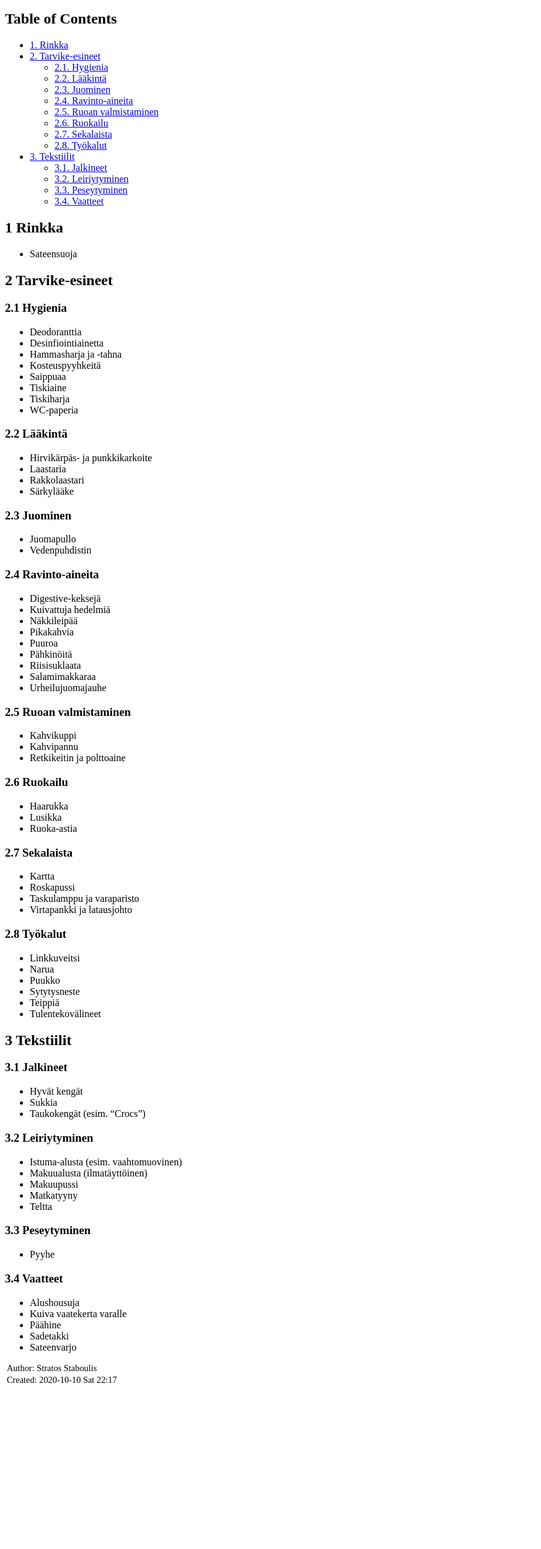
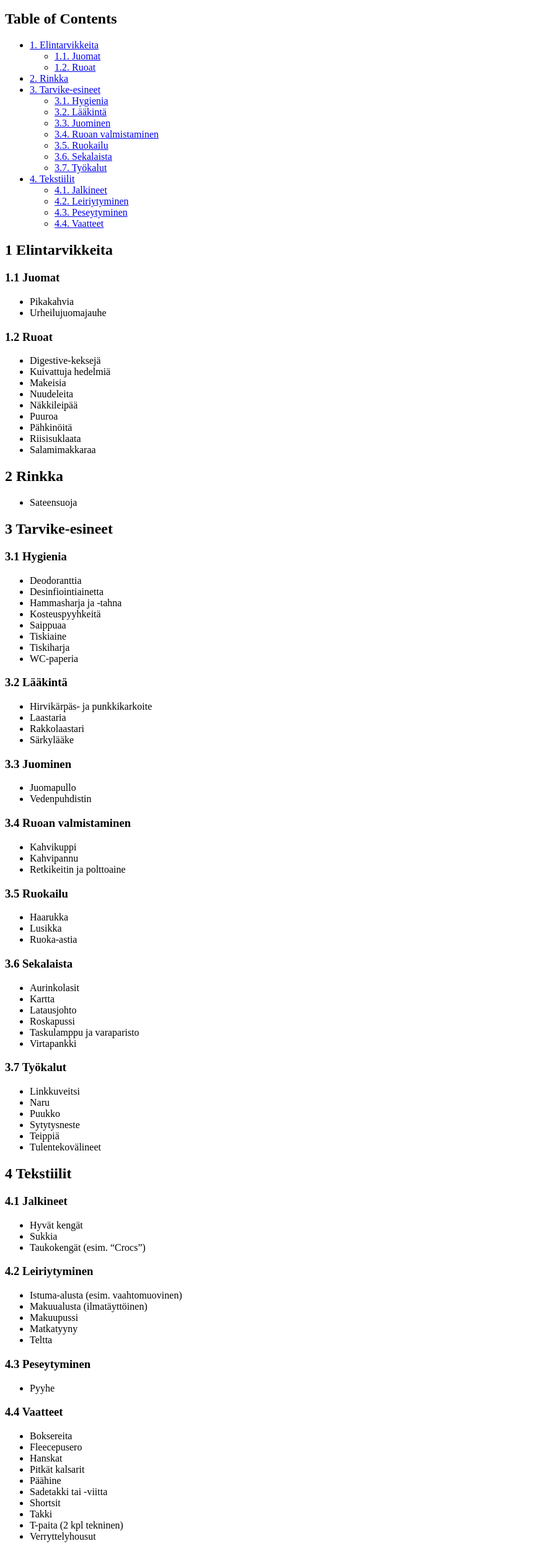
Before and after one commit to malmgrek/vaellus, a plain HTML site: page index.html in a window 1280 px wide. Shown: the part 61-2560 px from the top of the page at 62% size, without its empty margins (0-873 px from the left). Before the commit the page ends 2304 px from the top, so only its background shows below. Drawn offline with Linux system fonts and the light colour scheme.

Commit message:
Add missing items and reorganize

```diff
--- a/index.html
+++ b/index.html
@@ -3,7 +3,7 @@
 "http://www.w3.org/TR/xhtml1/DTD/xhtml1-strict.dtd">
 <html xmlns="http://www.w3.org/1999/xhtml" lang="en" xml:lang="en">
 <head>
-<!-- 2020-10-10 Sat 22:17 -->
+<!-- 2020-10-10 Sat 22:24 -->
 <meta http-equiv="Content-Type" content="text/html;charset=utf-8" />
 <meta name="viewport" content="width=device-width, initial-scale=1" />
 <title>Matkatavarat vaellukselle</title>
@@ -225,46 +225,81 @@
 <h2>Table of Contents</h2>
 <div id="text-table-of-contents">
 <ul>
-<li><a href="#orgc18c944">1. Rinkka</a></li>
-<li><a href="#org6d03d26">2. Tarvike-esineet</a>
+<li><a href="#orgb1d9839">1. Elintarvikkeita</a>
 <ul>
-<li><a href="#org1eabec2">2.1. Hygienia</a></li>
-<li><a href="#orgcc159cd">2.2. Lääkintä</a></li>
-<li><a href="#org9bbcc60">2.3. Juominen</a></li>
-<li><a href="#org75514ba">2.4. Ravinto-aineita</a></li>
-<li><a href="#org8b48eba">2.5. Ruoan valmistaminen</a></li>
-<li><a href="#orgcd27c3e">2.6. Ruokailu</a></li>
-<li><a href="#org130285a">2.7. Sekalaista</a></li>
-<li><a href="#org60d479f">2.8. Työkalut</a></li>
+<li><a href="#orgf257f4a">1.1. Juomat</a></li>
+<li><a href="#org9175623">1.2. Ruoat</a></li>
 </ul>
 </li>
-<li><a href="#org47be78e">3. Tekstiilit</a>
+<li><a href="#org7d4b3d8">2. Rinkka</a></li>
+<li><a href="#org3f067f9">3. Tarvike-esineet</a>
 <ul>
-<li><a href="#org2705294">3.1. Jalkineet</a></li>
-<li><a href="#org62c83e7">3.2. Leiriytyminen</a></li>
-<li><a href="#org2651d3e">3.3. Peseytyminen</a></li>
-<li><a href="#orge677a1e">3.4. Vaatteet</a></li>
+<li><a href="#orgf86f511">3.1. Hygienia</a></li>
+<li><a href="#org2f7522f">3.2. Lääkintä</a></li>
+<li><a href="#orgac7d9cb">3.3. Juominen</a></li>
+<li><a href="#orgd8f08b8">3.4. Ruoan valmistaminen</a></li>
+<li><a href="#orge9efd76">3.5. Ruokailu</a></li>
+<li><a href="#orgc94b58f">3.6. Sekalaista</a></li>
+<li><a href="#orged2677f">3.7. Työkalut</a></li>
+</ul>
+</li>
+<li><a href="#org47fde79">4. Tekstiilit</a>
+<ul>
+<li><a href="#orgd35ef88">4.1. Jalkineet</a></li>
+<li><a href="#org95edfba">4.2. Leiriytyminen</a></li>
+<li><a href="#orgaa03197">4.3. Peseytyminen</a></li>
+<li><a href="#org43d7989">4.4. Vaatteet</a></li>
 </ul>
 </li>
 </ul>
 </div>
 </div>
 
-<div id="outline-container-orgc18c944" class="outline-2">
-<h2 id="orgc18c944"><span class="section-number-2">1</span> Rinkka</h2>
+<div id="outline-container-orgb1d9839" class="outline-2">
+<h2 id="orgb1d9839"><span class="section-number-2">1</span> Elintarvikkeita</h2>
 <div class="outline-text-2" id="text-1">
+</div>
+<div id="outline-container-orgf257f4a" class="outline-3">
+<h3 id="orgf257f4a"><span class="section-number-3">1.1</span> Juomat</h3>
+<div class="outline-text-3" id="text-1-1">
+<ul class="org-ul">
+<li>Pikakahvia</li>
+<li>Urheilujuomajauhe</li>
+</ul>
+</div>
+</div>
+<div id="outline-container-org9175623" class="outline-3">
+<h3 id="org9175623"><span class="section-number-3">1.2</span> Ruoat</h3>
+<div class="outline-text-3" id="text-1-2">
+<ul class="org-ul">
+<li>Digestive-keksejä</li>
+<li>Kuivattuja hedelmiä</li>
+<li>Makeisia</li>
+<li>Nuudeleita</li>
+<li>Näkkileipää</li>
+<li>Puuroa</li>
+<li>Pähkinöitä</li>
+<li>Riisisuklaata</li>
+<li>Salamimakkaraa</li>
+</ul>
+</div>
+</div>
+</div>
+<div id="outline-container-org7d4b3d8" class="outline-2">
+<h2 id="org7d4b3d8"><span class="section-number-2">2</span> Rinkka</h2>
+<div class="outline-text-2" id="text-2">
 <ul class="org-ul">
 <li>Sateensuoja</li>
 </ul>
 </div>
 </div>
-<div id="outline-container-org6d03d26" class="outline-2">
-<h2 id="org6d03d26"><span class="section-number-2">2</span> Tarvike-esineet</h2>
-<div class="outline-text-2" id="text-2">
+<div id="outline-container-org3f067f9" class="outline-2">
+<h2 id="org3f067f9"><span class="section-number-2">3</span> Tarvike-esineet</h2>
+<div class="outline-text-2" id="text-3">
 </div>
-<div id="outline-container-org1eabec2" class="outline-3">
-<h3 id="org1eabec2"><span class="section-number-3">2.1</span> Hygienia</h3>
-<div class="outline-text-3" id="text-2-1">
+<div id="outline-container-orgf86f511" class="outline-3">
+<h3 id="orgf86f511"><span class="section-number-3">3.1</span> Hygienia</h3>
+<div class="outline-text-3" id="text-3-1">
 <ul class="org-ul">
 <li>Deodoranttia</li>
 <li>Desinfiointiainetta</li>
@@ -277,9 +312,9 @@
 </ul>
 </div>
 </div>
-<div id="outline-container-orgcc159cd" class="outline-3">
-<h3 id="orgcc159cd"><span class="section-number-3">2.2</span> Lääkintä</h3>
-<div class="outline-text-3" id="text-2-2">
+<div id="outline-container-org2f7522f" class="outline-3">
+<h3 id="org2f7522f"><span class="section-number-3">3.2</span> Lääkintä</h3>
+<div class="outline-text-3" id="text-3-2">
 <ul class="org-ul">
 <li>Hirvikärpäs- ja punkkikarkoite</li>
 <li>Laastaria</li>
@@ -288,34 +323,18 @@
 </ul>
 </div>
 </div>
-<div id="outline-container-org9bbcc60" class="outline-3">
-<h3 id="org9bbcc60"><span class="section-number-3">2.3</span> Juominen</h3>
-<div class="outline-text-3" id="text-2-3">
+<div id="outline-container-orgac7d9cb" class="outline-3">
+<h3 id="orgac7d9cb"><span class="section-number-3">3.3</span> Juominen</h3>
+<div class="outline-text-3" id="text-3-3">
 <ul class="org-ul">
 <li>Juomapullo</li>
 <li>Vedenpuhdistin</li>
 </ul>
 </div>
 </div>
-<div id="outline-container-org75514ba" class="outline-3">
-<h3 id="org75514ba"><span class="section-number-3">2.4</span> Ravinto-aineita</h3>
-<div class="outline-text-3" id="text-2-4">
-<ul class="org-ul">
-<li>Digestive-keksejä</li>
-<li>Kuivattuja hedelmiä</li>
-<li>Näkkileipää</li>
-<li>Pikakahvia</li>
-<li>Puuroa</li>
-<li>Pähkinöitä</li>
-<li>Riisisuklaata</li>
-<li>Salamimakkaraa</li>
-<li>Urheilujuomajauhe</li>
-</ul>
-</div>
-</div>
-<div id="outline-container-org8b48eba" class="outline-3">
-<h3 id="org8b48eba"><span class="section-number-3">2.5</span> Ruoan valmistaminen</h3>
-<div class="outline-text-3" id="text-2-5">
+<div id="outline-container-orgd8f08b8" class="outline-3">
+<h3 id="orgd8f08b8"><span class="section-number-3">3.4</span> Ruoan valmistaminen</h3>
+<div class="outline-text-3" id="text-3-4">
 <ul class="org-ul">
 <li>Kahvikuppi</li>
 <li>Kahvipannu</li>
@@ -323,9 +342,9 @@
 </ul>
 </div>
 </div>
-<div id="outline-container-orgcd27c3e" class="outline-3">
-<h3 id="orgcd27c3e"><span class="section-number-3">2.6</span> Ruokailu</h3>
-<div class="outline-text-3" id="text-2-6">
+<div id="outline-container-orge9efd76" class="outline-3">
+<h3 id="orge9efd76"><span class="section-number-3">3.5</span> Ruokailu</h3>
+<div class="outline-text-3" id="text-3-5">
 <ul class="org-ul">
 <li>Haarukka</li>
 <li>Lusikka</li>
@@ -333,23 +352,25 @@
 </ul>
 </div>
 </div>
-<div id="outline-container-org130285a" class="outline-3">
-<h3 id="org130285a"><span class="section-number-3">2.7</span> Sekalaista</h3>
-<div class="outline-text-3" id="text-2-7">
+<div id="outline-container-orgc94b58f" class="outline-3">
+<h3 id="orgc94b58f"><span class="section-number-3">3.6</span> Sekalaista</h3>
+<div class="outline-text-3" id="text-3-6">
 <ul class="org-ul">
+<li>Aurinkolasit</li>
 <li>Kartta</li>
+<li>Latausjohto</li>
 <li>Roskapussi</li>
 <li>Taskulamppu ja varaparisto</li>
-<li>Virtapankki ja latausjohto</li>
+<li>Virtapankki</li>
 </ul>
 </div>
 </div>
-<div id="outline-container-org60d479f" class="outline-3">
-<h3 id="org60d479f"><span class="section-number-3">2.8</span> Työkalut</h3>
-<div class="outline-text-3" id="text-2-8">
+<div id="outline-container-orged2677f" class="outline-3">
+<h3 id="orged2677f"><span class="section-number-3">3.7</span> Työkalut</h3>
+<div class="outline-text-3" id="text-3-7">
 <ul class="org-ul">
 <li>Linkkuveitsi</li>
-<li>Narua</li>
+<li>Naru</li>
 <li>Puukko</li>
 <li>Sytytysneste</li>
 <li>Teippiä</li>
@@ -358,13 +379,13 @@
 </div>
 </div>
 </div>
-<div id="outline-container-org47be78e" class="outline-2">
-<h2 id="org47be78e"><span class="section-number-2">3</span> Tekstiilit</h2>
-<div class="outline-text-2" id="text-3">
+<div id="outline-container-org47fde79" class="outline-2">
+<h2 id="org47fde79"><span class="section-number-2">4</span> Tekstiilit</h2>
+<div class="outline-text-2" id="text-4">
 </div>
-<div id="outline-container-org2705294" class="outline-3">
-<h3 id="org2705294"><span class="section-number-3">3.1</span> Jalkineet</h3>
-<div class="outline-text-3" id="text-3-1">
+<div id="outline-container-orgd35ef88" class="outline-3">
+<h3 id="orgd35ef88"><span class="section-number-3">4.1</span> Jalkineet</h3>
+<div class="outline-text-3" id="text-4-1">
 <ul class="org-ul">
 <li>Hyvät kengät</li>
 <li>Sukkia</li>
@@ -372,9 +393,9 @@
 </ul>
 </div>
 </div>
-<div id="outline-container-org62c83e7" class="outline-3">
-<h3 id="org62c83e7"><span class="section-number-3">3.2</span> Leiriytyminen</h3>
-<div class="outline-text-3" id="text-3-2">
+<div id="outline-container-org95edfba" class="outline-3">
+<h3 id="org95edfba"><span class="section-number-3">4.2</span> Leiriytyminen</h3>
+<div class="outline-text-3" id="text-4-2">
 <ul class="org-ul">
 <li>Istuma-alusta (esim. vaahtomuovinen)</li>
 <li>Makuualusta (ilmatäyttöinen)</li>
@@ -384,23 +405,28 @@
 </ul>
 </div>
 </div>
-<div id="outline-container-org2651d3e" class="outline-3">
-<h3 id="org2651d3e"><span class="section-number-3">3.3</span> Peseytyminen</h3>
-<div class="outline-text-3" id="text-3-3">
+<div id="outline-container-orgaa03197" class="outline-3">
+<h3 id="orgaa03197"><span class="section-number-3">4.3</span> Peseytyminen</h3>
+<div class="outline-text-3" id="text-4-3">
 <ul class="org-ul">
 <li>Pyyhe</li>
 </ul>
 </div>
 </div>
-<div id="outline-container-orge677a1e" class="outline-3">
-<h3 id="orge677a1e"><span class="section-number-3">3.4</span> Vaatteet</h3>
-<div class="outline-text-3" id="text-3-4">
+<div id="outline-container-org43d7989" class="outline-3">
+<h3 id="org43d7989"><span class="section-number-3">4.4</span> Vaatteet</h3>
+<div class="outline-text-3" id="text-4-4">
 <ul class="org-ul">
-<li>Alushousuja</li>
-<li>Kuiva vaatekerta varalle</li>
+<li>Boksereita</li>
+<li>Fleecepusero</li>
+<li>Hanskat</li>
+<li>Pitkät kalsarit</li>
 <li>Päähine</li>
-<li>Sadetakki</li>
-<li>Sateenvarjo</li>
+<li>Sadetakki tai -viitta</li>
+<li>Shortsit</li>
+<li>Takki</li>
+<li>T-paita (2 kpl tekninen)</li>
+<li>Verryttelyhousut</li>
 </ul>
 </div>
 </div>
@@ -408,7 +434,7 @@
 </div>
 <div id="postamble" class="status">
 <p class="author">Author: Stratos Staboulis</p>
-<p class="date">Created: 2020-10-10 Sat 22:17</p>
+<p class="date">Created: 2020-10-10 Sat 22:24</p>
 </div>
 </body>
 </html>
```
Also changed, not shown: 1 other file.
